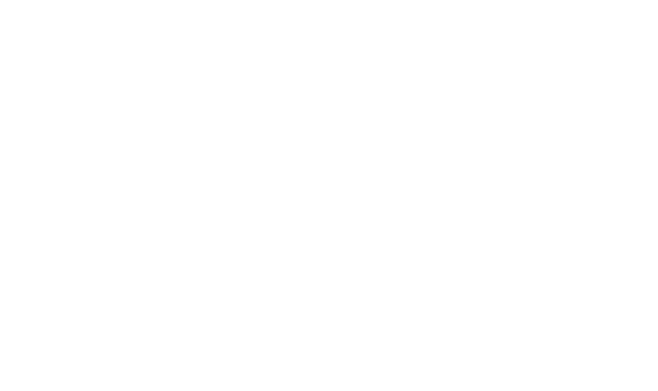
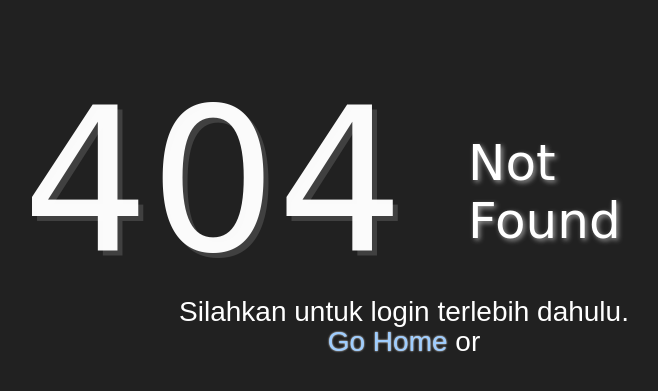
Before and after one commit to vickazy/asetsystemPHP, a PHP site: page /modul/mod_mutasi/mutasi.php in a window 1280 px wide. Before the commit the part shown is empty. Shown: the top 391 px of the page, without its empty margins (236-894 px from the left). Run offline with PHP 8.4, Linux system fonts and the light colour scheme.

Commit message:
mutasiPHP

```diff
--- a/modul/mod_mutasi/mutasi.php
+++ b/modul/mod_mutasi/mutasi.php
@@ -1,4 +1,18 @@
 <?php
 if(empty($_SESSION['namauser']) AND empty($_SESSION['passuser'])){
+    echo "<link href=\"../css/style_login.css\" type=\"text/css\" rel=\"stylesheet\">
+    <p class=\"error-code\"> 404</p>
+        <p class=\"not-found\">Not<br/>Found</p>
+        <div class=\"clear\"></div>
+        <div class=\"content\">
+            Silahkan untuk login terlebih dahulu.
+            <br>
+            <a href=\"index.php\">Go Home</a>
+            or
+            <br>
+            <br>
+</div>";
+}
+else {
 
 }
```
